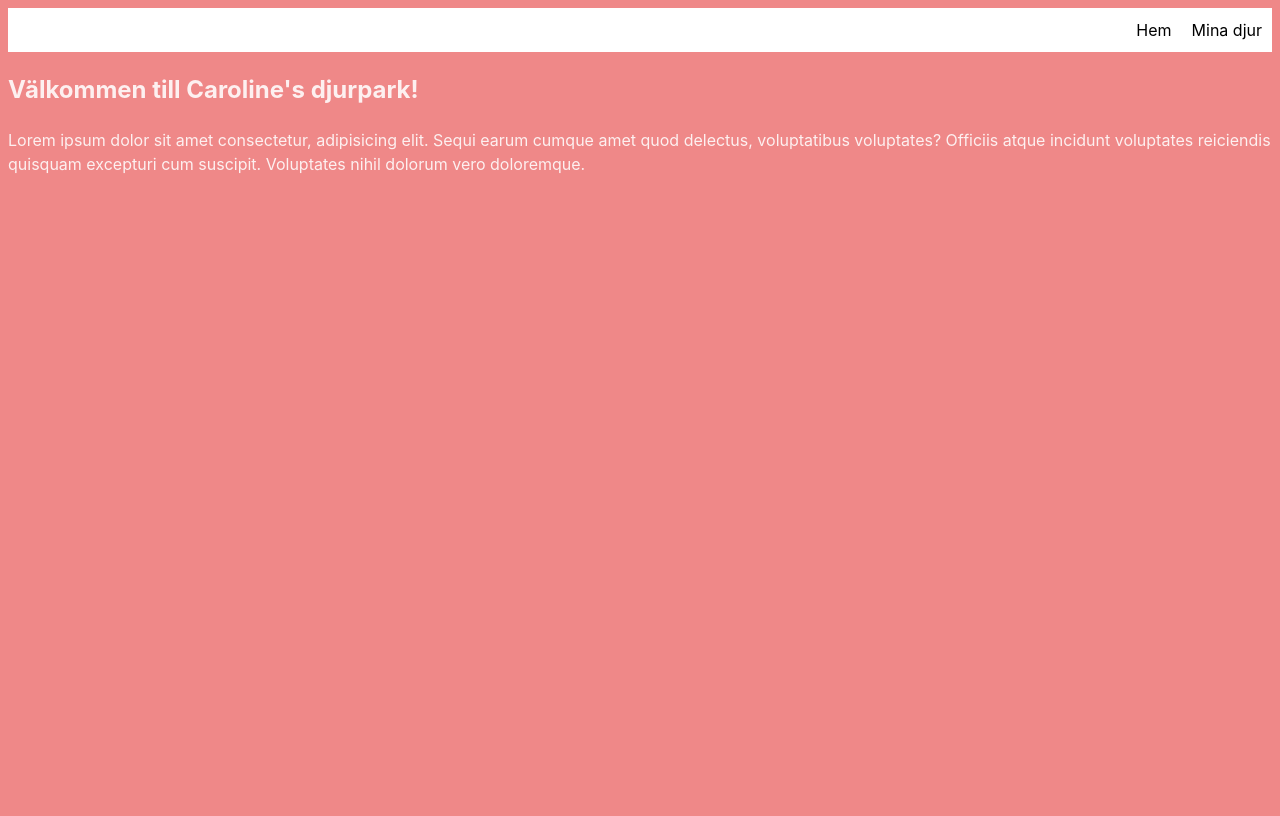
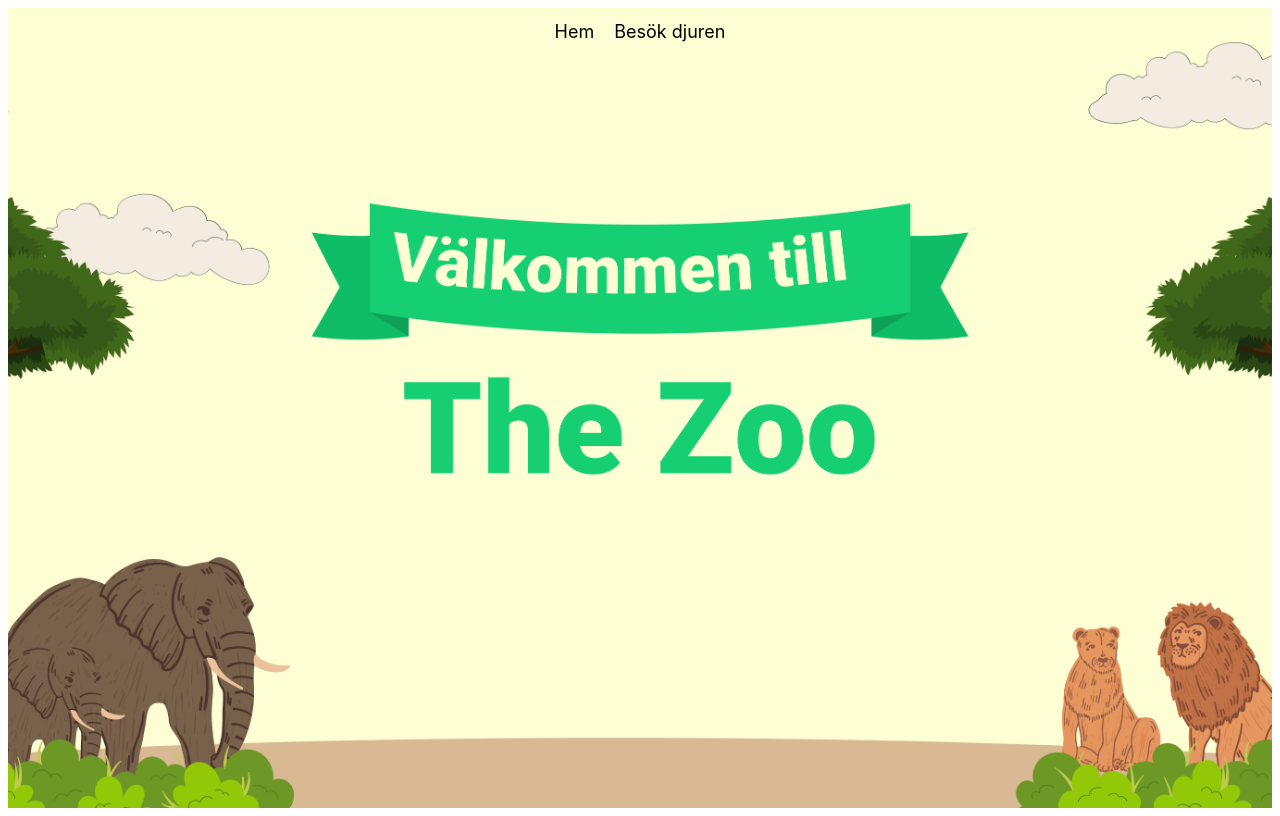
Before and after one commit to CarolineAlmgren/react-the-zoo-CarolineAlmgren, a React (Vite) app: page / in a window 1280 px wide. Built offline with nearby package versions, Linux system fonts and the light colour scheme.

Commit message:
Added some style 💄

```diff
--- a/src/App.scss
+++ b/src/App.scss
@@ -1,24 +1,51 @@
 
-header {
-  background-color: white;
-  padding: 0;
-  margin: 0;
+  #home-section {
+    background-image: url('./img/TheZooBackground.png');
+    background-size: cover;
+    background-position: center;
+    background-repeat: no-repeat;
     width: 100%;
+    height: 100vh;
+
+  }
+
+  #animals-section {
+    background-color:antiquewhite;
+
+    .animal-list{
+      display: grid;
+      grid-template-columns: repeat(auto-fill, minmax(200px, 1fr));
+      gap: 10px;
+      padding: 10px;
+    }
+
+  }
+
+  .animal-image {
+    width: 200px; /* Anpassa storleken efter behov */
+  height: auto;
+  }
+
 
   ul {
     display: flex;
     list-style: none;
     flex-direction: row;
-      justify-content: flex-end;
+    justify-content: center;
     margin: 0;
     padding: 0;
+    font-size: large;
 
     li{
       margin: 10px;
-        a{
+      a {
         text-decoration: none;
         color: black;
+
+        &:hover{
+          text-decoration: underline;
+        }
+
       }
     }
 }
-}
--- a/src/components/AnimalList.tsx
+++ b/src/components/AnimalList.tsx
@@ -22,11 +22,11 @@ const AnimalList = () => {
 
     return (
         <div>
-            <ul>
+            <ul className='animal-list'>
                 {animals.map(animal => (
                     <li key={animal.id}>
                         <h3>{animal.name}</h3>
-                        <img src={animal.imageUrl} alt={animal.name} />
+                        <img className="animal-image" src={animal.imageUrl} alt={animal.name} />
                         <button key={animal.isFed ? 'Yes' : 'No'}> Mata </button>
                         {animal.isFed && (
                             <p>Last Fed: {animal.lastFed?.toLocaleString()}</p>
--- a/src/components/Navbar.tsx
+++ b/src/components/Navbar.tsx
@@ -9,7 +9,7 @@ export const Navbar = () => {
             <NavLink to={"/"}>Hem</NavLink>
           </li>
           <li>
-            <NavLink to={"/animals"}>Mina djur</NavLink>
+            <NavLink to={"/animals"}>Besök djuren</NavLink>
           </li>
         </ul>
       </nav>
--- a/src/index.scss
+++ b/src/index.scss
@@ -1,11 +1,9 @@
 :root {
   font-family: Inter, system-ui, Avenir, Helvetica, Arial, sans-serif;
   line-height: 1.5;
-  font-weight: 400;
 
   color-scheme: light dark;
-  color: rgba(255, 255, 255, 0.87);
-  background-color: #ef8888;
+  color: black;
 
   font-synthesis: none;
   text-rendering: optimizeLegibility;
@@ -13,7 +11,3 @@
   -moz-osx-font-smoothing: grayscale;
   -webkit-text-size-adjust: 100%;
 }
-img {
-  max-width: 100%; // Begränsa maximal bredd till 100% av dess container
-  height: auto;    // Automatisk höjd för att bevara bildens proportioner
-}
--- a/src/pages/Animals.tsx
+++ b/src/pages/Animals.tsx
@@ -3,7 +3,9 @@ import AnimalList from "../components/AnimalList";
 export const Animals = () => {
   return(
   <>
+  <section id="animals-section">
     <h2>Djuren</h2>
     <AnimalList/>
+    </section>
   </>)
 };
--- a/src/pages/Home.tsx
+++ b/src/pages/Home.tsx
@@ -3,14 +3,10 @@ import { Navbar } from "../components/Navbar"
 export const Home = () => {
   return (
     <>
-    <header>
+    <section id="home-section">
           <Navbar />
 
-      </header>
-      <main>
-      <h2>Välkommen till Caroline's djurpark!</h2>
-              <p>Lorem ipsum dolor sit amet consectetur, adipisicing elit. Sequi earum cumque amet quod delectus, voluptatibus voluptates? Officiis atque incidunt voluptates reiciendis quisquam excepturi cum suscipit. Voluptates nihil dolorum vero doloremque.</p>
-          </main>
+      </section>
           </>
   )
 }
```
Also changed, not shown: src/img/TheZooBackground.png (added). Lines whose indentation alone changed are shown as unchanged.
